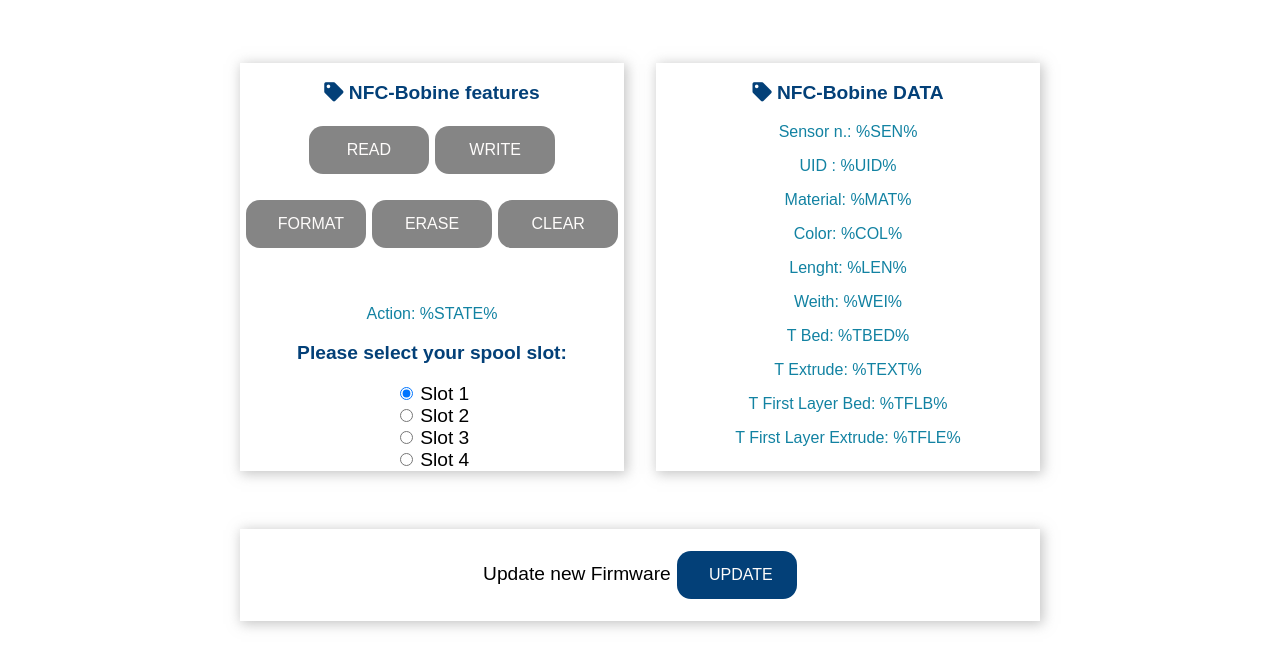
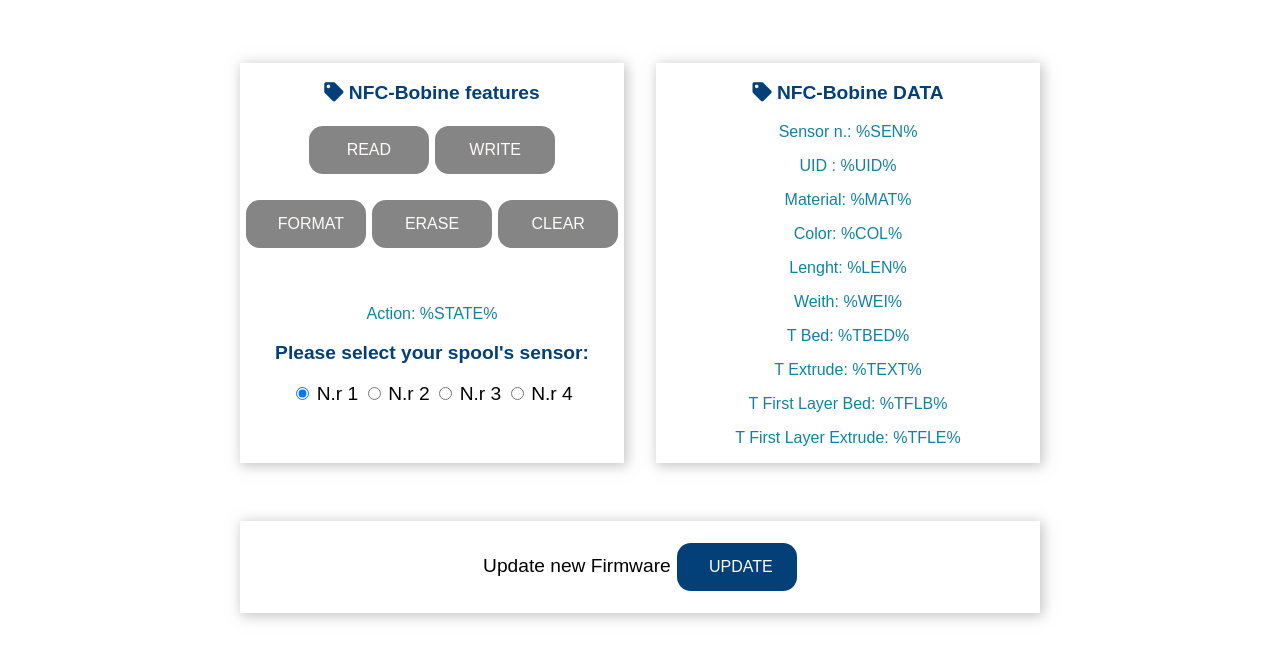
Before and after one commit to Ricky1966/NFC-Spools, a plain HTML site: page NFC-SPOOLS-ESP32/data/index.html in a window 1280 px wide. Shown: the part 73-740 px from the top of the page. Drawn offline with Linux system fonts and the light colour scheme.

Commit message:
Update index.html

```diff
--- a/NFC-SPOOLS-ESP32/data/index.html
+++ b/NFC-SPOOLS-ESP32/data/index.html
@@ -26,16 +26,16 @@
           </p>
           <br>
           <p class="state">Action: %STATE%</p>
-            <p class="card-title">Please select your spool slot:</p>
+            <p class="card-title">Please select your spool's sensor:</p>
             <input type="radio" name="sensor_n" value="1" class="state" checked="checked" >
-            <label for="html">Slot 1</label><br>
+            <label for="html">N.r 1</label>
             <input type="radio" name="sensor_n" value="2" class="state">
-            <label for="html">Slot 2</label><br>
+            <label for="html">N.r 2</label>
             <input type="radio" name="sensor_n" value="3" class="state">
-            <label for="html">Slot 3</label><br>
+            <label for="html">N.r 3</label>
             <input type="radio" name="sensor_n" value="4" class="state">
-            <label for="html">Slot 4</label><br>
-      </div>
+            <label for="html">N.r 4</label>
+        </div>
     </form>
 
       <div class="card">
```
